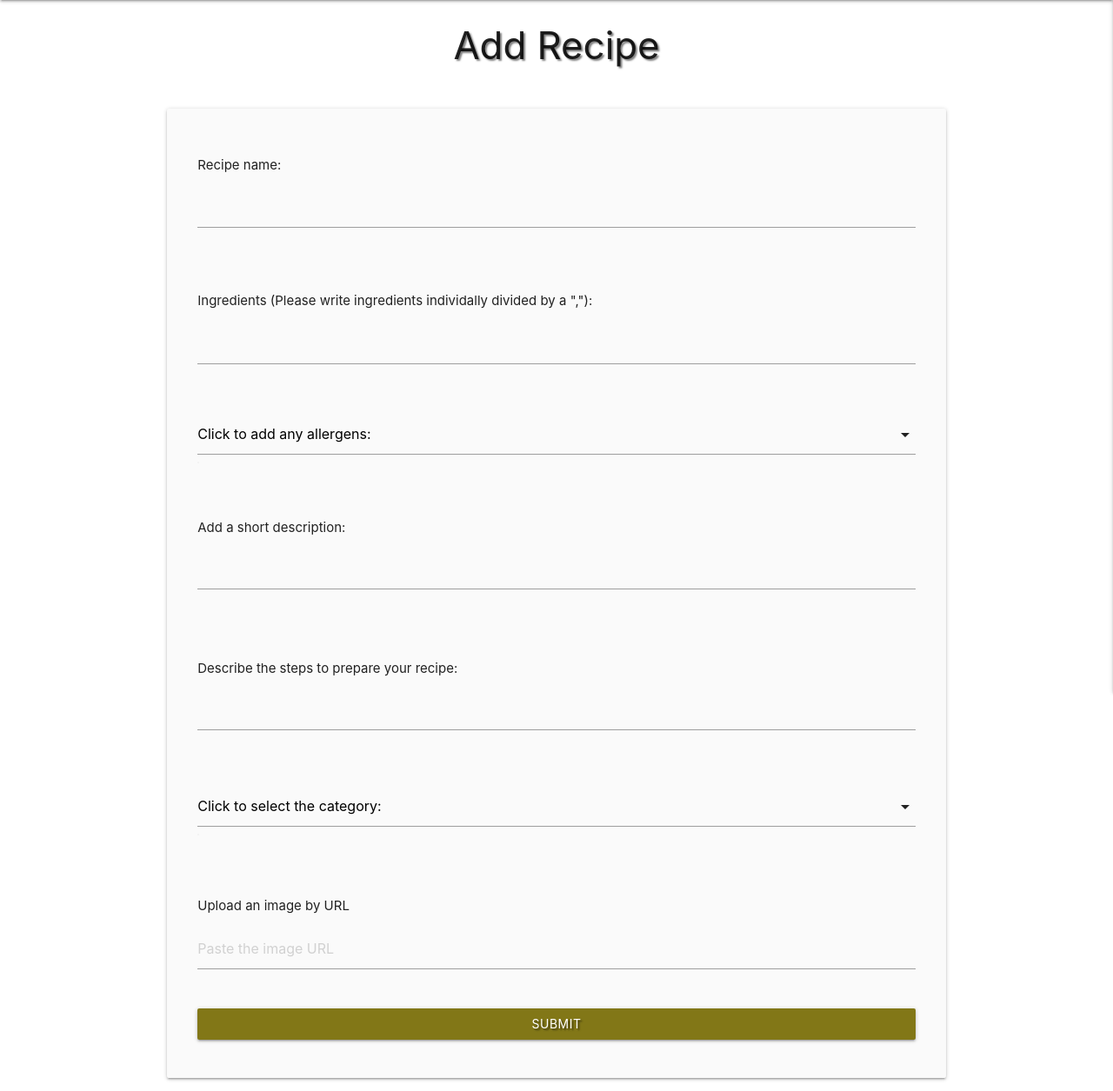
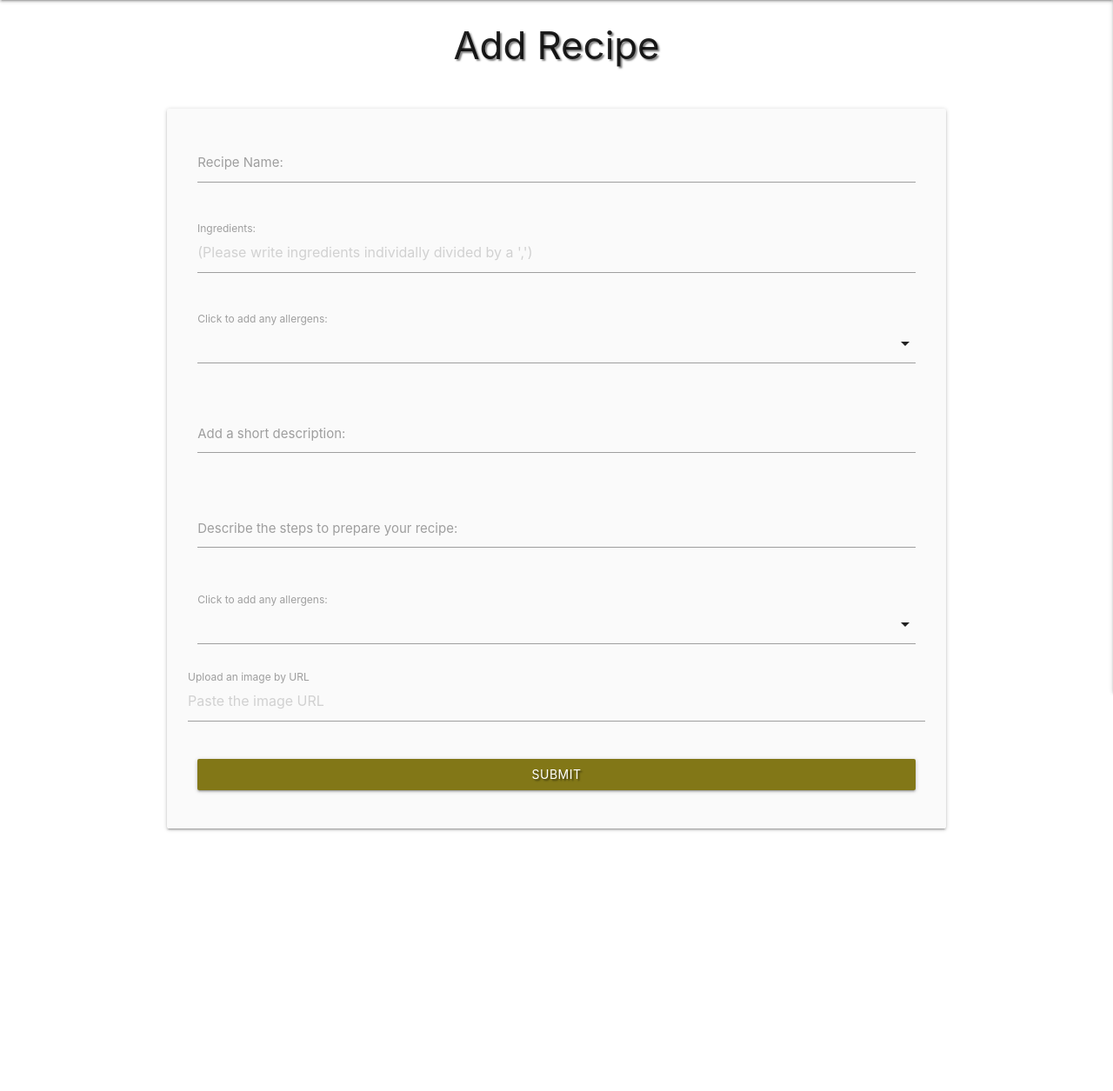
Before and after one commit to rebeccoder/cook-book, a Flask app: page /add_recipe in a window 1280 px wide. Shown: the part 64-1319 px from the top of the page at 87% size. After the commit the page ends 1020 px from the top, so only its background shows below. Run offline with Flask 2, Linux system fonts and the light colour scheme; some libraries are stand-ins or nearby versions.

Commit message:
added complete functionality to the add recipe page

```diff
--- a/app.py
+++ b/app.py
@@ -92,6 +92,7 @@ def logout():
     session.pop("user")
     return redirect(url_for("login"))
 
+
 @app.route("/add_recipe", methods=["GET", "POST"])
 def add_recipe():
     # adds recipe to database
@@ -112,6 +113,10 @@ def add_recipe():
         flash("Recipe Added")
         return redirect(url_for("get_recipes"))
 
+        allergens = mongo.db.recipe_allergens.find().sort("recipe_allergens", 1)
+        category = mongo.db.recipe_category.find().sort("recipe_category", 1)
+        return render_template("add_recipe.html", recipe_allergens=recipe_allergens, recipe_category=recipe_category)
+
 
     return render_template(
         "add_recipe.html")
--- a/static/js/script.js
+++ b/static/js/script.js
@@ -4,50 +4,6 @@
 
 $(document).ready(function () {
     $(".sidenav").sidenav({edge: "right"});
-});
-
-
-$(".dropdown-trigger").dropdown();
-
-$('#textarea1').val('');
-  M.textareaAutoResize($('#textarea1'));
-
-$(document).ready(function(){
-  $('.collapsible').collapsible();
-  $('.tooltipped').tooltip();
-  $('.sidenav').sidenav();
-  $('select').formSelect();
-
-  validateMaterializeSelect();
-  function validateMaterializeSelect() {
-      let classValid = { "border-bottom": "1px solid #4caf50", "box-shadow": "0 1px 0 0 #4caf50" };
-      let classInvalid = { "border-bottom": "1px solid #f44336", "box-shadow": "0 1px 0 0 #f44336" };
-      if ($("select.validate").prop("required")) {
-          $("select.validate").css({ "display": "block", "height": "0", "padding": "0", "width": "0", "position": "absolute" });
-      }
-      $(".select-wrapper input.select-dropdown").on("focusin", function () {
-          $(this).parent(".select-wrapper").on("change", function () {
-              if ($(this).children("ul").children("li.selected:not(.disabled)").on("click", function () { })) {
-                  $(this).children("input").css(classValid);
-              }
-          });
-      }).on("click", function () {
-          if ($(this).parent(".select-wrapper").children("ul").children("li.selected:not(.disabled)").css("background-color") === "rgba(0, 0, 0, 0.03)") {
-              $(this).parent(".select-wrapper").children("input").css(classValid);
-          } else {
-              $(".select-wrapper input.select-dropdown").on("focusout", function () {
-                  if ($(this).parent(".select-wrapper").children("select").prop("required")) {
-                      if ($(this).css("border-bottom") != "1px solid rgb(76, 175, 80)") {
-                          $(this).parent(".select-wrapper").children("input").css(classInvalid);
-                      }
-                  }
-              });
-          }
-      });
-  }
-});
-
-document.addEventListener('DOMContentLoaded', function() {
-    var elems = document.querySelectorAll('.parallax');
-    var instances = M.Parallax.init(elems, options);
+    $(".collapsible").collapsible();
+    $('select').formSelect();
   });
--- a/templates/add_recipe.html
+++ b/templates/add_recipe.html
@@ -10,59 +10,63 @@
     <!-- add recipe name-->
     <div class="row">
       <div class="input-field col s12">
-        <p>Recipe name:</p>
         <input id="recipe_name" type="text" name="recipe_name" maxlength="15" class="validate" required>
+        <label for="recipe_name">Recipe Name: </label>
       </div>
     </div>
     <!-- add ingredients -->
     <div class="row">
       <div class="input-field col s12">
-        <p>Ingredients (Please write ingredients individally divided by a ","):</p>
-        <input id="recipe_ingredients" type="text" name="recipe_ingredients" class="validate" required>
+        <input placeholder="(Please write ingredients individally divided by a ',')" id="recipe_ingredients" type="text" name="recipe_ingredients" class="validate" required>
+        <label for="recipe_ingredients">Ingredients:</label>
       </div>
     </div>
     <!-- allergens -->
     <div class="row">
       <div class="input-field col s12">
         <select multiple id="recipe_allergens" name="recipe_allergens" class="validate" required>
-            <option value="" disabled selected>Click to add any allergens: </option>
           <option value="No Allergens">No Allergens</option>
           <option value="Gluten">Gluten</option>
           <option value="Nuts">Nuts</option>
         </select>
+        <label for="recipe_allergens">Click to add any allergens: </label>
       </div>
     </div>
     <!-- short description of the recipe -->
   <div class="row">
     <div class="input-field col s12">
-        <p>Add a short description:</p>
-        <textarea id="recipe_description" name="recipe_description" class="materialize-textarea" maxlength="90" required></textarea>
+      <textarea id="recipe_description" name="recipe_description" class="materialize-textarea validate" required></textarea>
+      <label for="recipe_description">Add a short description:</label>
     </div>
   </div>
+
     <!-- steps of the recipe -->
         <div class="row">
           <div class="input-field col s12">
-        <p>Describe the steps to prepare your recipe:</p>
-        <textarea id="recipe_steps" name="recipe_steps" class="materialize-textarea" required></textarea>
+            <textarea id="recipe_steps" name="recipe_steps" class="materialize-textarea validate" required></textarea>
+            <label for="recipe_steps">Describe the steps to prepare your recipe:</label>
           </div>
         </div>
+
     <!-- category of the dish -->
     <div class="row">
       <div class="input-field col s12">
         <select multiple id="recipe_category" name="recipe_category" class="validate" required>
-          <option value="" disabled selected>Click to select the category: </option>
           <option value="Appetizer">Appetizer</option>
-          <option value="First Course">Main Course</option>
+          <option value="Main Course">Main Course</option>
           <option value="Dessert">Dessert</option>
         </select>
+        <label for="recipe_category">Click to add any allergens: </label>
       </div>
     </div>
-    <br>
+
+    <!-- add image -->
+    <div class="row">
      <div class="file-field input-field">
-        <p>Upload an image by URL</p>
+        <label for="recipe_image">Upload an image by URL</label>
         <input placeholder="Paste the image URL" type="url" name="recipe_image" id="recipe_image" onchange="addImage();" required pattern="https://.*" class="validate">
       </div>
-    <br>
+    </div>
 
     <!-- submit button -->
     <div class="row">
```
Lines whose indentation alone changed are shown as unchanged.
